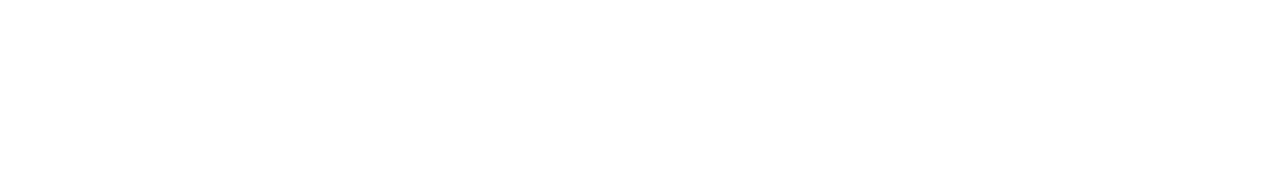
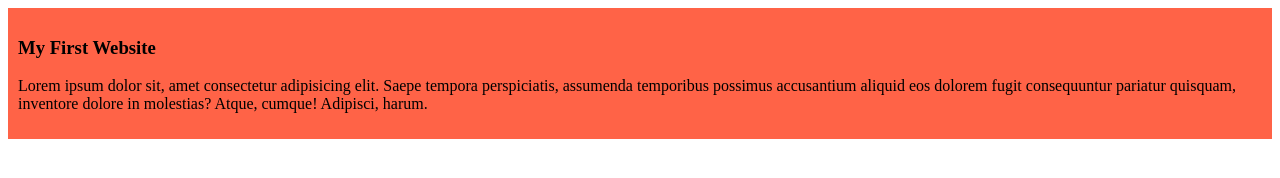
Before and after one commit to ashraf601/my-simple-website, a plain HTML site: page index.html in a window 1280 px wide. Drawn offline with Linux system fonts and the light colour scheme.

Commit message:
added the first blog

```diff
--- a/index.html
+++ b/index.html
@@ -4,8 +4,12 @@
     <meta charset="UTF-8">
     <meta name="viewport" content="width=device-width, initial-scale=1.0">
     <title>My Simple Website</title>
+    <link rel="stylesheet" href="styles/blogs.css">
 </head>
 <body>
-
+    <div>
+        <h3> My First Website </h3>
+        <p>Lorem ipsum dolor sit, amet consectetur adipisicing elit. Saepe tempora perspiciatis, assumenda temporibus possimus accusantium aliquid eos dolorem fugit consequuntur pariatur quisquam, inventore dolore in molestias? Atque, cumque! Adipisci, harum.</p>
+    </div>
 </body>
 </html>
--- /dev/null
+++ b/styles/blogs.css
@@ -0,0 +1,4 @@
+div{
+    background-color: tomato;
+    padding: 10px;
+}
```
